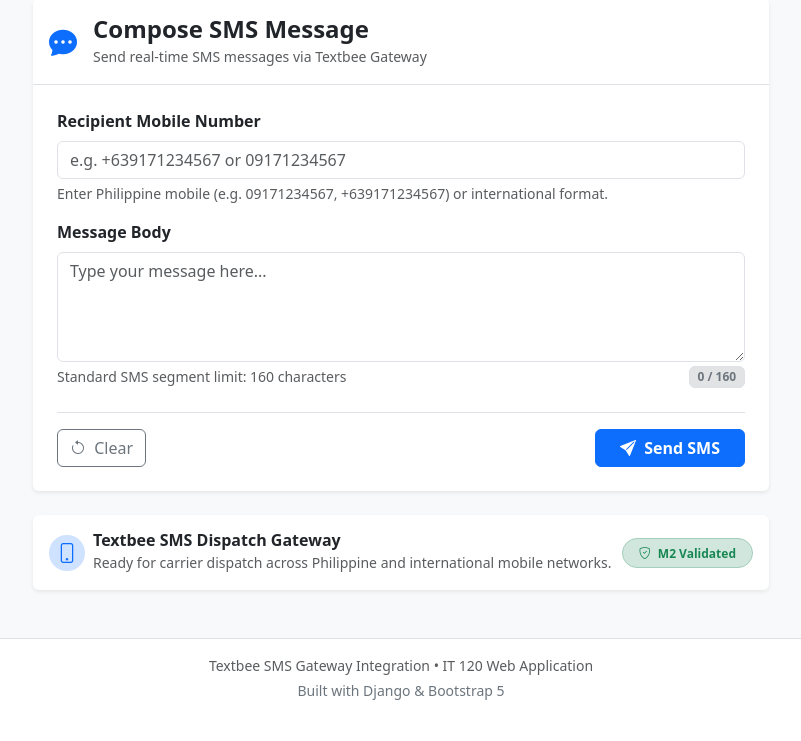
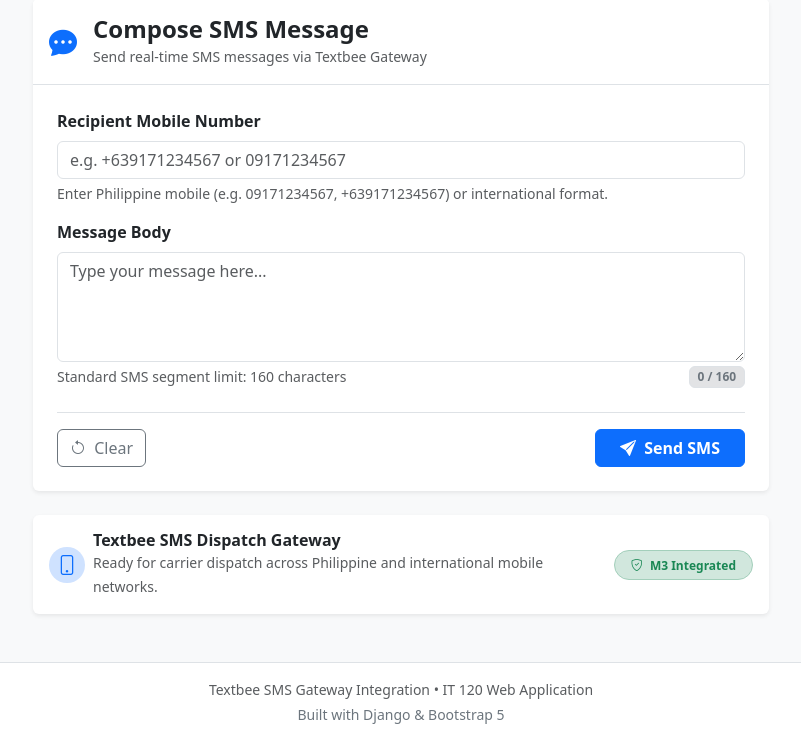
Before and after one commit to verdenef/it120-django, a Django app: page / in a window 1280 px wide. Shown: the part 87-828 px from the top of the page, without its empty margins (239-1040 px from the left). Before the commit the page ends 787 px from the top, so only its background shows below. Run offline with Django 5.2, Linux system fonts and the light colour scheme.

Commit message:
style(ui): update gateway badge copy to M3 Integrated

```diff
--- a/sms_app/templates/sms_app/home.html
+++ b/sms_app/templates/sms_app/home.html
@@ -95,7 +95,7 @@
                     </div>
                     <div class="col-12 col-md-auto text-center text-md-end">
                         <span class="badge bg-success-subtle text-success border border-success-subtle rounded-pill px-3 py-2">
-                            <i class="bi bi-shield-check me-1"></i> M2 Validated
+                            <i class="bi bi-shield-check me-1"></i> M3 Integrated
                         </span>
                     </div>
                 </div>
```
